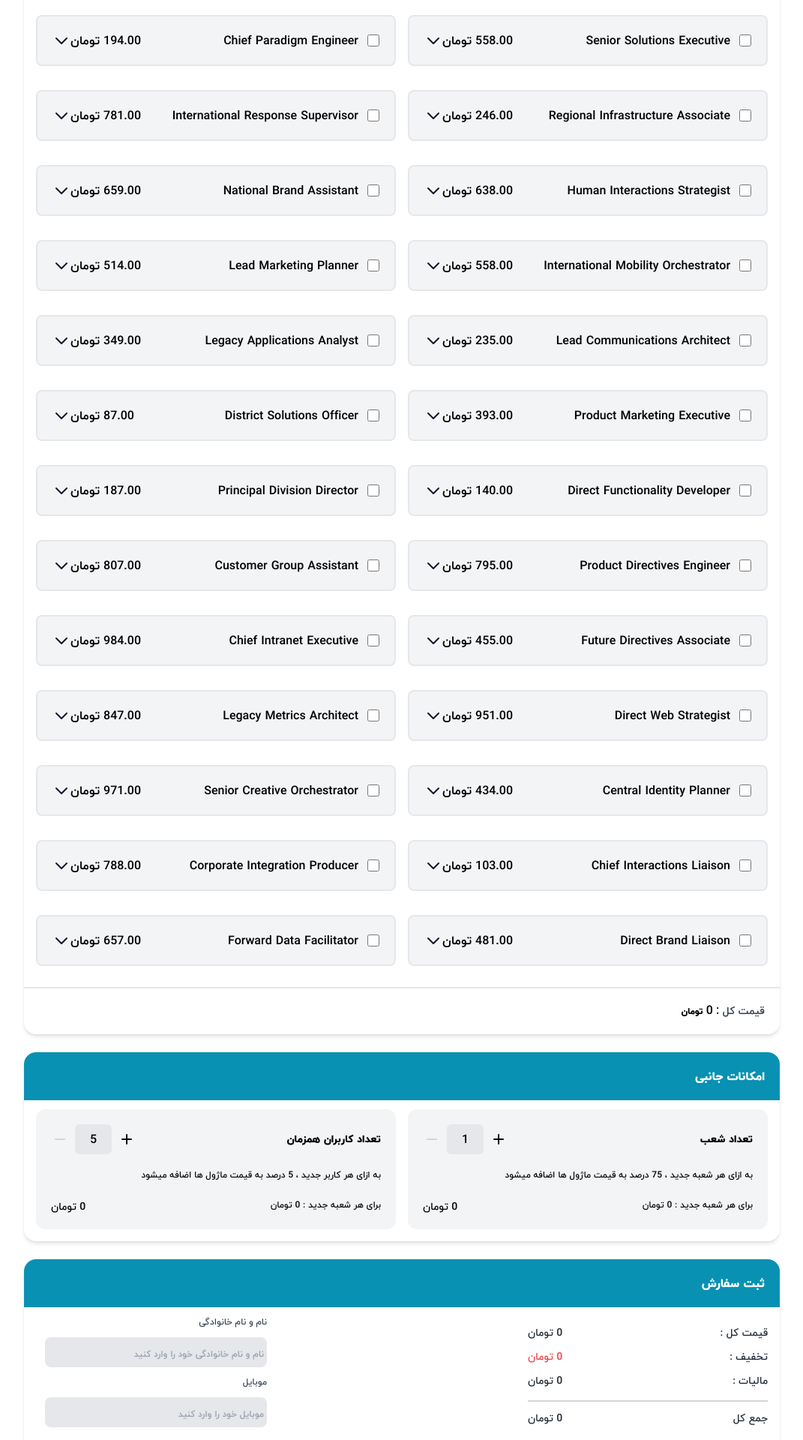
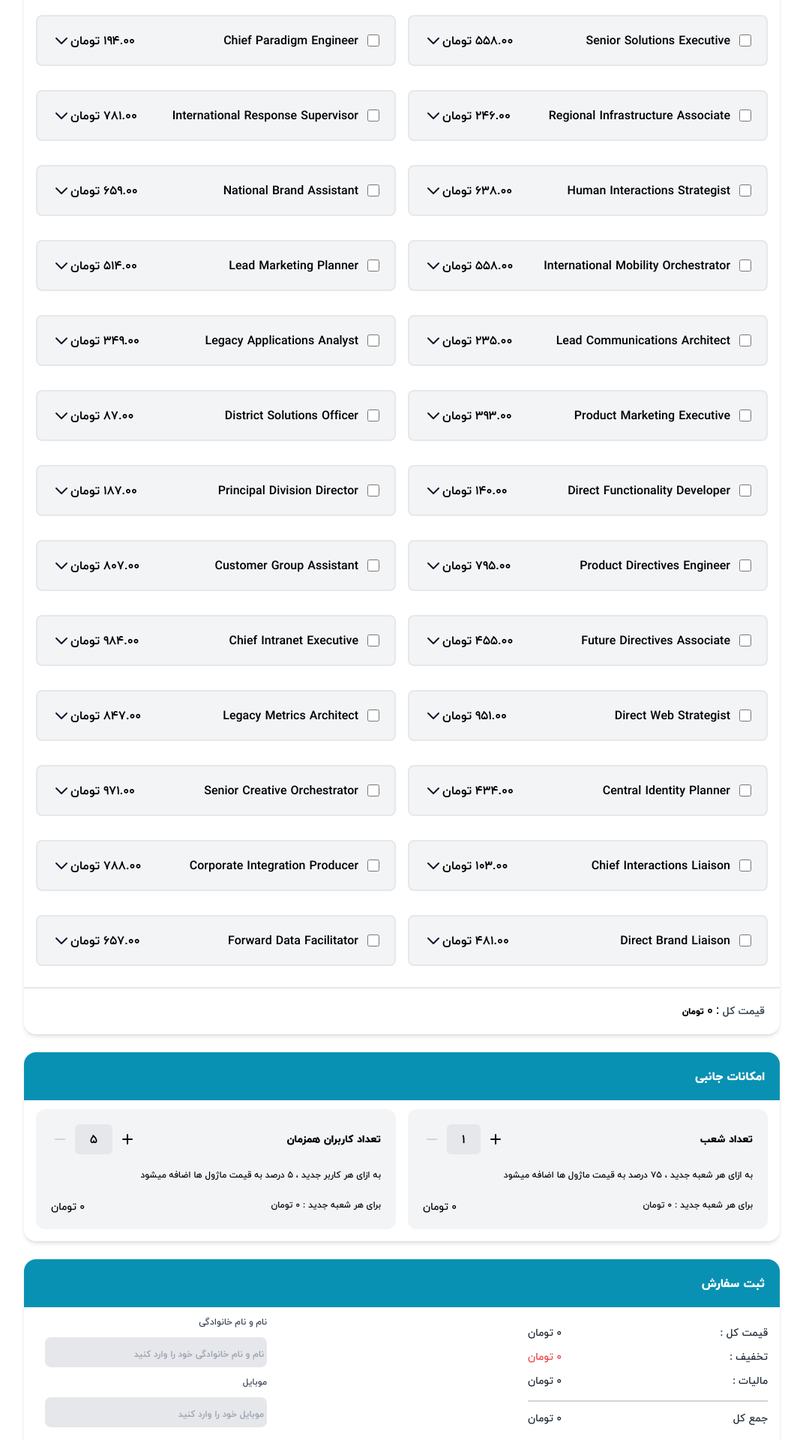
Before and after one commit to side-26/hesabro-app, a Vue app: page / in a window 1280 px wide. Shown: the part 360-2280 px from the top of the page at 75% size, without its empty margins (104-1175 px from the left). Built offline with nearby package versions, Linux system fonts and the light colour scheme; the HTML template or start-up script is replaced by a standard one.

Commit message:
config all tasks

```diff
--- a/src/components/Bill.component/Bill.component.vue
+++ b/src/components/Bill.component/Bill.component.vue
@@ -1,15 +1,16 @@
 <template lang="">
     <section class="font-IranYecan-medium text-gray-800 text-sm md:w-4/5 mx-4 md:mx-0 lg:w-2/3">
-        <div class=" my-3 flex justify-between"><span>  قیمت کل : </span><span>{{finalPrice.toFixed()}} تومان</span></div>
-        <div class=" my-3 flex justify-between "><span>  تخفیف : </span><span class="text-red-500">{{Discount.toFixed()}} تومان </span></div>
-        <div class=" my-3 flex justify-between"><span>  مالیات : </span><span>{{Taxes.toFixed()}} تومان</span></div>
-        <div class=" border-t-2 my-4 pt-3 border-gray-300 flex justify-between"><span>جمع کل</span><span>{{totalPrice}} تومان</span></div>
+        <div class=" my-3 flex justify-between"><span>  قیمت کل : </span><span>{{toPersian(finalPrice.toFixed())}} تومان</span></div>
+        <div class=" my-3 flex justify-between "><span>  تخفیف : </span><span class="text-red-500">{{toPersian(Discount.toFixed())}} تومان </span></div>
+        <div class=" my-3 flex justify-between"><span>  مالیات {{}} : </span><span>{{toPersian(Taxes.toFixed())}} تومان</span></div>
+        <div class=" border-t-2 my-4 pt-3 border-gray-300 flex justify-between"><span>جمع کل</span><span>{{toPersian(totalPrice.toFixed())}} تومان</span></div>
     </section>
 </template>
 <script>
+import {toFarsiNumber} from '../../utilities/ConvertToPersian'
 export default {
     name:"Bill",
-    props:["discount","taxes","finalPrice",],
+    props:["discount","taxes","finalPrice"],
     computed: {
         Discount(){
             return this.discount*this.finalPrice/100
@@ -21,6 +22,11 @@ export default {
            return this.finalPrice-this.Discount+this.Taxes
         }
     },
+    methods: {
+        toPersian(num){
+            return toFarsiNumber(num)
+        }
+    },
 }
 </script>
 <style lang="">
--- a/src/components/TotalPriceCon.component/TotalPriceCon.component.vue
+++ b/src/components/TotalPriceCon.component/TotalPriceCon.component.vue
@@ -1,12 +1,12 @@
 <template lang="">
     <div class="border-t-2  w-full px-5 pb-1 pt-4 border-gray-200 mt-5">
-        <span class="text-sm text-gray-700 font-IranYecan-bold">قیمت کل </span>: <span class="font-IranYecan-bold text-black">{{totalPrice}}</span> <span class="text-xs font-IranYecan-extraBold">تومان</span>
+        <span class="text-sm text-gray-700 font-IranYecan-bold">قیمت کل </span>: <span class="font-IranYecan-bold text-black">{{toPersian(totalPrice)}}</span> <span class="text-xs font-IranYecan-extraBold">تومان</span>
     </div>
 </template>
 <script>
 export default {
     name:"totalPrice",
-    props:["totalPrice"],
+    props:["totalPrice","toPersian"],
 
 }
 </script>
--- a/src/components/counter.component/Counter.component.vue
+++ b/src/components/counter.component/Counter.component.vue
@@ -4,7 +4,7 @@
   <path stroke-linecap="round" stroke-linejoin="round" d="M12 6v6m0 0v6m0-6h6m-6 0H6" />
 </svg>
 </button>
-<span class="mx-2 py-2  px-5 rounded-md bg-gray-200 font-IranYecan-bold">{{count}}</span>
+<span class="mx-2 py-2  px-5 rounded-md bg-gray-200 font-IranYecan-bold">{{toPersian(count)}}</span>
 <button :disabled="min>=count" :class="{'text-gray-300':min>=count,'cursor-no-drop':min>=count}" @click="handleCounter(-step)"><svg xmlns="http://www.w3.org/2000/svg" class="h-6 w-6" fill="none" viewBox="0 0 24 24" stroke="currentColor" stroke-width="2">
   <path stroke-linecap="round" stroke-linejoin="round" d="M18 12H6" />
 </svg></button>
@@ -18,7 +18,7 @@ export default {
 
         }
     },
-    props:["count","step","min"],
+    props:["count","step","min","toPersian"],
     methods: {
         handleCounter(step){
                this.$emit('handleCounter',step)
--- a/src/components/servicesBox.component/servicesBox.component.vue
+++ b/src/components/servicesBox.component/servicesBox.component.vue
@@ -2,23 +2,26 @@
     <div class="bg-gray-100 sm:p-5 px-2 py-5 rounded-xl mx-4 md:mx-0">
         <div class="flex justify-between sm:items-center mb-5 sm:flex-row flex-col">
             <h6 class="font-IranYecan-extraBold sm:self-center my-3 self-start sm:my-0  text-sm">{{title}}</h6>
-            <Counter :min="min" @handle-counter="handleCounter" :count="count"  :step="1"/>
+            <Counter :toPersian="toPersian" :min="min" @handle-counter="handleCounter" :count="count"  :step="1"/>
         </div>
-        <div class="text-xs font-IranYecan-medium mb-6 ">به ازای هر {{desc}} ، {{percent}} درصد به قیمت ماژول ها اضافه میشود</div>
-        <div class="text-xs flex-col sm:flex-row flex justify-between font-IranYecan-medium "><span>برای هر شعبه جدید : <span class="">{{price.toFixed(0)}} تومان</span></span><span class="text-sm font-IranYekan-bold mt-4 sm:mt-0 self-center sm:self-stretch">{{finalPrice.toFixed(0)}} تومان</span></div>
+        <div class="text-xs font-IranYecan-medium mb-6 ">به ازای هر {{toPersian(desc)}} ، {{toPersian(percent)}} درصد به قیمت ماژول ها اضافه میشود</div>
+        <div class="text-xs flex-col sm:flex-row flex justify-between font-IranYecan-medium "><span>برای هر شعبه جدید : <span class="">{{toPersian(price.toFixed(0))}} تومان</span></span><span class="text-sm font-IranYekan-bold mt-4 sm:mt-0 self-center sm:self-stretch">{{toPersian(finalPrice.toFixed(0))}} تومان</span></div>
     </div>
 </template>
 <script>
 import Counter from '../counter.component/Counter.component.vue';
+import {toFarsiNumber} from '../../utilities/ConvertToPersian'
+
 export default {
     name:"servicesContainer",
-    props:["percent","title","totalPrice","desc","min","sideServices"],
+    props:["percent","title","totalPrice","desc","min","sideServices","modelValue"],
     components:{
         Counter,
     },
     data() {
         return {
-            count:this.min
+            count:this.min,
+
         }
     },
     computed: {
@@ -32,14 +35,25 @@ export default {
         },
 
     },
+    watch: {
+        finalPrice(){
+            this.handleChange()
+        }
+    },
     methods: {
         handleCounter(step){
                 this.count+=step;
                 console.log(this.finalPrice)
         },
         ff(){
-            const x=this.totalPrice*((+this.percent/100))*(this.count-this.min+1);
-            this.$emit("handlesidePrice",x)
+
+            this.$emit("handlesidePrice",this.finalPrice)
+        },
+        handleChange(){
+            this.$emit("update:modelValue",this.finalPrice)
+        },
+        toPersian(num){
+            return toFarsiNumber(num)
         }
     },
 }
--- a/src/components/tarefehCard.component/tarefehCard.component.vue
+++ b/src/components/tarefehCard.component/tarefehCard.component.vue
@@ -2,7 +2,7 @@
     <div @click="handleCheck(tarefehInfo.price)" :class="{'border-gray-200':!checked,'border-cyan-500':checked,'h-auto':!toggled,'h-fit':toggled}" class="bg-gray-100 cursor-pointer  p-3 md:p-5 border-2 flex-grow  mx-4 md:mx-0 rounded-lg transition-all   my-2">
         <section :class="{'text-cyan-500':checked,'mb-7':!toggled}" class="flex 0 transition-all flex-wrap  justify-between">
             <div class="flex justify-between flex-wrap items-center"><input  :class="{'border-gray-200':!checked,'border-cyan-500':checked}" :checked="checked"  class="ml-3 text-lg border-2 rounded-lg w-4 h-4" type="checkbox"   id=""><h4 class="font-IranYecan-bold text-base">{{tarefehInfo.title}}</h4></div>
-            <div class="items-center flex sm:mt-0 mt-5 text-center sm:text-left"><span class="font-IranYecan-bold">{{tarefehInfo.price}} تومان</span>
+            <div class="items-center flex sm:mt-0 mt-5 text-center sm:text-left"><span class="font-IranYecan-bold">{{toPersian(tarefehInfo.price)}} تومان</span>
             <transition-group name="arrowBtn">
                 <button type="button" v-if="toggled" class="text-slate-900" @click="handleToggle($event)">
                     <svg xmlns="http://www.w3.org/2000/svg" class="h-6 w-6" fill="none" viewBox="0 0 24 24" stroke="currentColor" stroke-width="2">
@@ -21,7 +21,7 @@
         </section>
         <div class="py overflow-hidden" :class="{'h-0':toggled}">
             <ul>
-                <li class="text-sm my-2" v-for="(item,index) in tarefehInfo.items" :key="item">{{index+1}}.{{item}}</li>
+                <li class="text-sm my-2" v-for="(item,index) in tarefehInfo.items" :key="item">{{toPersian(index+1)}}.{{item}}</li>
             </ul>
         </div>
     </div>
@@ -35,7 +35,7 @@ export default {
             toggled:true
         }
     },
-        props:["tarefehInfo"],
+        props:["tarefehInfo","toPersian"],
     methods: {
         handleCheck(price){
 
--- a/src/pages/Tarefeha.page/Tarefeha.page.vue
+++ b/src/pages/Tarefeha.page/Tarefeha.page.vue
@@ -6,16 +6,16 @@
     <main class="container mx-auto sm:px-14 md:px-10 lg:px-28 " :class="{'blur':loading}">
         <TarefehContainer :title="title">
         <template v-slot:body>
-            <tarefehCard @handle-total-price="handleTotalPrice"  :tarefehInfo="item" v-for="item in Data" :key="item.title"/>
+            <tarefehCard :toPersian="toPersian" @handle-total-price="handleTotalPrice"  :tarefehInfo="item" v-for="item in Data" :key="item.title"/>
         </template>
         <template v-slot:footer>
-            <TotalPriceCon   :totalPrice="totalprice"/>
+            <TotalPriceCon :toPersian="toPersian"  :totalPrice="totalprice"/>
         </template>
         </TarefehContainer>
         <TarefehContainer :title="title1" :classes="gap-4">
             <template lang="" v-slot:body>
-            <servicesBox @handle-side-price="handlesidePrice"  :min="1"  :percent="75" :totalPrice="totalprice" :sideServices="sideServices" :title="subTitle" :desc="desc"/>
-            <servicesBox  @handle-side-price="handlesidePrice" :min="5" :percent="5" :totalPrice="totalprice" :sideServices="sideServices" :title="subTitle1" :desc="desc1"/>
+            <servicesBox @handlesidePrice="handlesidePrice" v-model="side1" :min="1"  :percent="75" :totalPrice="totalprice" :sideServices="sideServices" :title="subTitle" :desc="desc"/>
+            <servicesBox  @handlesidePrice="handlesidePrice" v-model="side2" :min="5" :percent="5" :totalPrice="totalprice" :sideServices="sideServices" :title="subTitle1" :desc="desc1"/>
             </template>
         </TarefehContainer>
         <TarefehContainer :title="title2" :classes="gap-4">
@@ -39,8 +39,10 @@ import TotalPriceCon from '../../components/TotalPriceCon.component/TotalPriceCo
 import servicesBox from '../../components/servicesBox.component/servicesBox.component.vue';
 import Bill from '../../components/Bill.component/Bill.component.vue';
 import FormCo from '../../components/form.component/form.component.vue';
-import InputCo from '../../components/form.component/Input.component/Input.component.vue'
+import InputCo from '../../components/form.component/Input.component/Input.component.vue';
+import {toFarsiNumber} from '../../utilities/ConvertToPersian'
 import {data} from '../../config/tarefeh.data';
+
 export default {
     data() {
         return {
@@ -50,6 +52,8 @@ export default {
             taxes:5,
             sideServices:0,
             loading:false,
+            side1:0,
+            side2:0,
             title:"تعرفه های حسابرو",
             title1:"امکانات جانبی",
             title2:"ثبت سفارش",
@@ -82,21 +86,21 @@ export default {
         },
         handlesidePrice(price){
             this.sideServices+=+price;
-            console.log(this.sideServices)
+            // console.log("side services is here",this.sideServices,price)
         },
         handleLoading(){
             this.loading=!this.loading;
+        },
+        toPersian(num){
+            return toFarsiNumber(num)
         }
-    },
-    watch: {
-
     },
     computed: {
         finalPrice(){
             return +(this.totalprice+this.taxes-this.discount)
         },
         ff1(){
-           return this.totalprice+this.sideServices
+           return this.totalprice+this.side1+this.side2
         },
 
     },
--- /dev/null
+++ b/src/utilities/ConvertToPersian.js
@@ -0,0 +1,6 @@
+export function toFarsiNumber(n) {
+    const farsiDigits = ['۰', '۱', '۲', '۳', '۴', '۵', '۶', '۷', '۸', '۹'];
+    return n
+        .toString()
+        .replace(/\d/g, x => farsiDigits[x]);
+}
```
